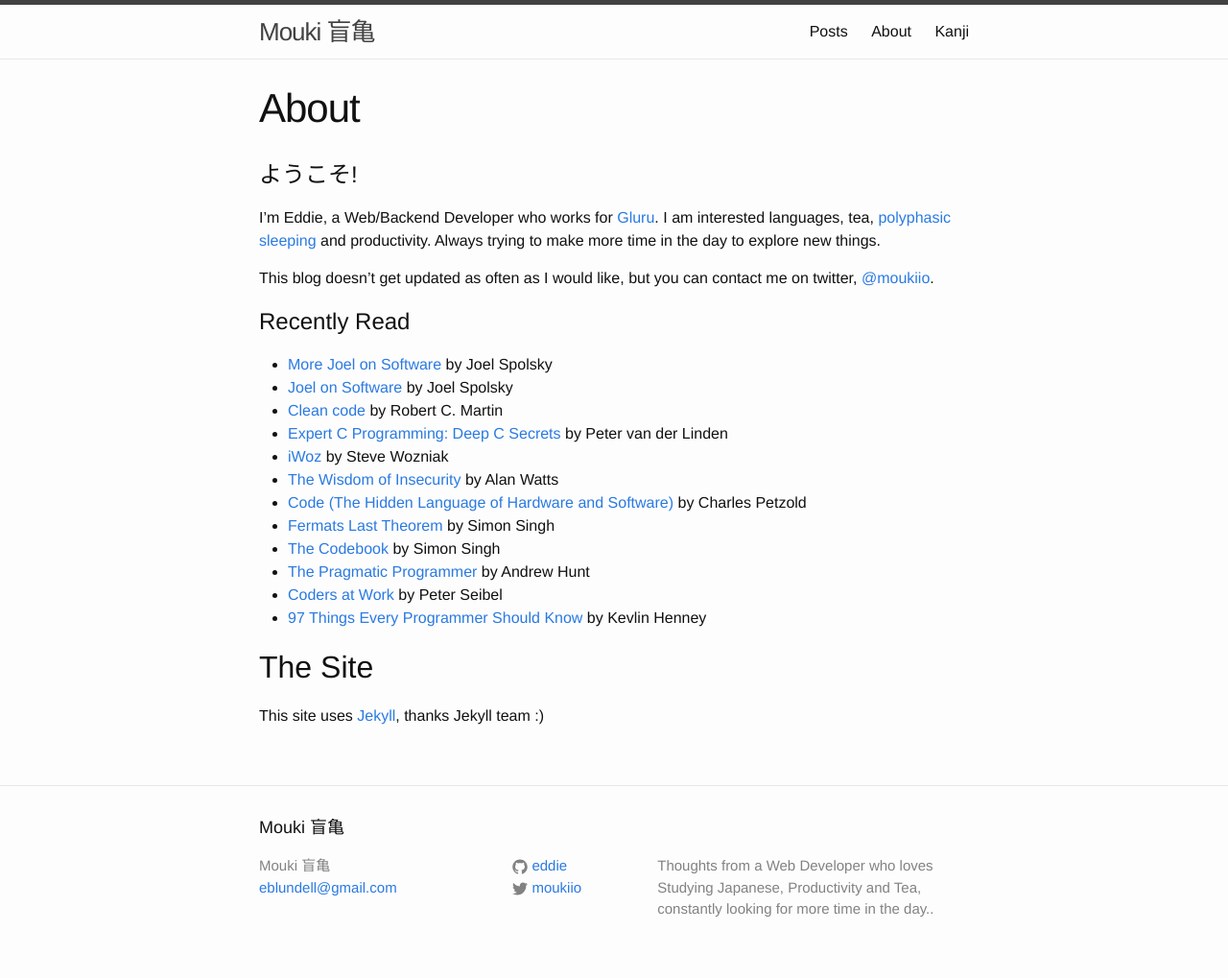
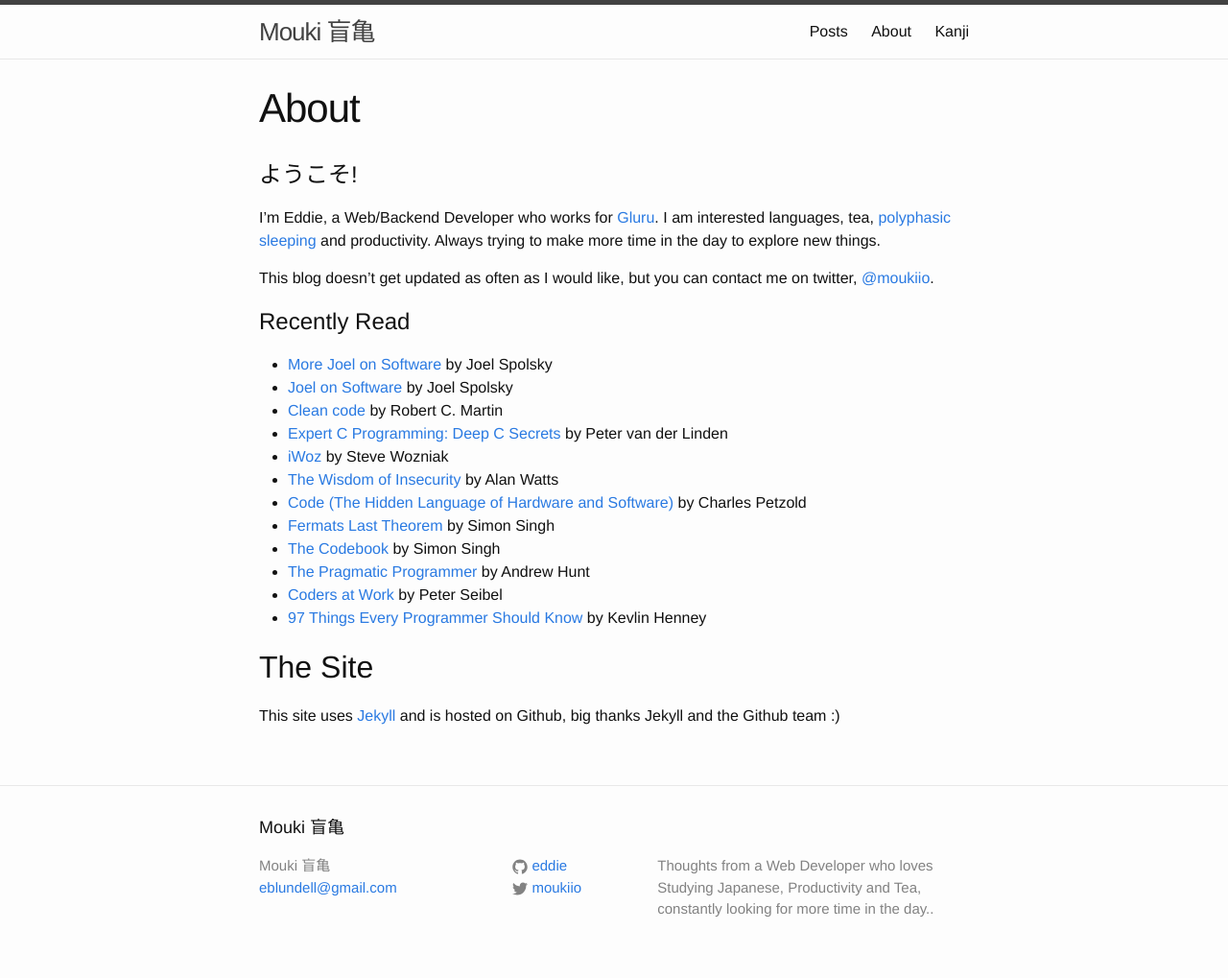
Before and after one commit to eddie/eddie.github.io, a Jekyll site: the page built from about.md, in a window 1280 px wide. Shown: the whole page at 96% size. Built offline with Jekyll 4.4.1, drawn with Linux system fonts in a browser that asks for light colours.

Commit message:
added github to about page

```diff
--- a/about.md
+++ b/about.md
@@ -28,4 +28,4 @@ This blog doesn't get updated as often as I would like, but you can contact me o
 
 ## The Site
 
-This site uses [Jekyll](https://github.com/mojombo/jekyll), thanks Jekyll team :)
+This site uses [Jekyll](https://github.com/mojombo/jekyll) and is hosted on Github, big thanks Jekyll and the Github team :)
```
